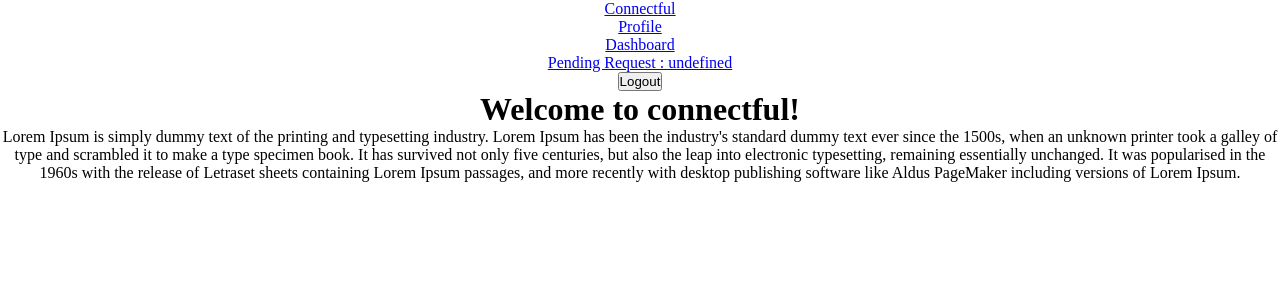
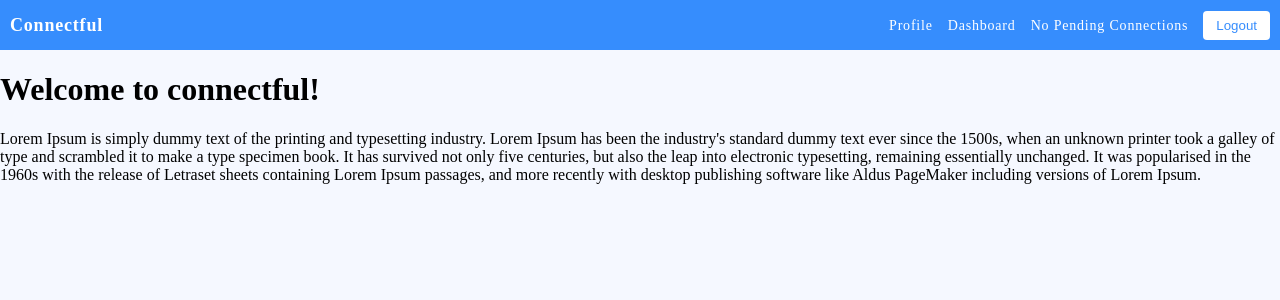
Before and after one commit to RShuken/Capstone-client, a React (Create React App) app: page / in a window 1280 px wide. Shown: the top 300 px of the page. Built offline with nearby package versions, Linux system fonts and the light colour scheme; no server answers; sample sign-in values are in the browser's storage.

Commit message:
refacotred how I was passing context and state, fixed count of pending request and other things

```diff
--- a/src/App/App.css
+++ b/src/App/App.css
@@ -1,32 +1,66 @@
-
-.App {
-  --custom-font: Roboto, -apple-system, BlinkMacSystemFont, "Segoe UI", "Roboto", "Oxygen",
-    "Ubuntu", "Cantarell", "Fira Sans", "Droid Sans", "Helvetica Neue",
+html,
+body {
+  --custom-font: Roboto, -apple-system, BlinkMacSystemFont, 'Segoe UI', 'Roboto',
+    'Oxygen', 'Ubuntu', 'Cantarell', 'Fira Sans', 'Droid Sans', 'Helvetica Neue',
     sans-serif;
   min-height: 100vh;
+  margin: 0;
+  padding: 0;
+  background: #f5f8ff;
 }
 
-.App__nav {
-  background-color: #0b1b32;
-  color: #fff;
-  overflow: auto;
+button {
+  display: inline-block;
+  font-weight: 400;
+  color: white;
+  text-align: center;
+  text-decoration: none;
+  vertical-align: middle;
+  cursor: pointer;
+  border: 1px solid transparent;
+  padding: 0.375rem 0.75rem;
+  border-radius: 0.25rem;
+  background: #368dfd;
 }
 
-.App__header {
-  background-color: #0b1f3a;
-  color: #bdbdbd;
-  font-family: var(--custom-font);
-  padding-left: 16px;
-  padding-top: 32px;
-  text-shadow: 2px 1px 2px black;
+.btn-light {
+  color: #368dfd;
+  background: white;
 }
 
-.App__header a {
-  color: #bdbdbd;
+.connection-panel {
+  display: flex;
 }
 
-.App__main {
-  background-color: white;
-  height: calc(100vh - 120px);
-  overflow: auto;
+.connection-panel .users-list {
+  list-style: none;
+  margin: 0;
+  padding: 0;
+  flex-basis: 30%;
+  min-width: 30%;
 }
+
+.connection_box {
+  background: white;
+  margin-bottom: 10px;
+  border-radius: 15px;
+  padding: 10px;
+  letter-spacing: 0.8px;
+}
+
+.connection_box h2 {
+  font-size: 15px;
+  margin: 0 0 7px 0;
+}
+
+.connection_box h3 {
+  font-size: 13px;
+  margin: 0 0 7px 0;
+  color: #5f5f5f;
+}
+
+.connection_box p {
+  font-size: 13px;
+  margin: 0 0 3px 0;
+  color: #5f5f5f;
+}
--- a/src/App/App.js
+++ b/src/App/App.js
@@ -1,34 +1,36 @@
-import React, { Component } from "react";
-import { Route, Link } from "react-router-dom";
-import { Router, Switch } from "react-router";
-import { createBrowserHistory } from "history";
-import Header from "../components/Header";
-import Registration from "../pages/Registration";
-import Login from "../pages/Login";
-import HomePage from "../pages/HomePage";
-import Dashboard from "../pages/Dashboard";
-import PrivateRoute from "../components/PrivateRoute";
-import Context from "../ApiContext";
-import config from "../config";
-import "./App.css";
-import Profile from "../pages/Profile";
-import About from "../pages/About";
-import Connect from "../pages/Connect";
-import EditProfile from "../pages/EditProfile";
+import React, { Component } from 'react';
+import { Route, Link } from 'react-router-dom';
+import { Router, Switch } from 'react-router';
+import { createBrowserHistory } from 'history';
+import Header from '../components/Header';
+import Registration from '../pages/Registration';
+import Login from '../pages/Login';
+import HomePage from '../pages/HomePage';
+import Dashboard from '../pages/Dashboard';
+import PrivateRoute from '../components/PrivateRoute';
+import Context from '../ApiContext';
+import config from '../config';
+import './App.css';
+import Profile from '../pages/Profile';
+import About from '../pages/About';
+import Connect from '../pages/Connect';
+import EditProfile from '../pages/EditProfile';
 import ConnectMessage from '../pages/ConnnectMessage';
 
 const history = createBrowserHistory();
 
+// refractor the methods out of the state
 class App extends Component {
   state = {
     currentUser: {},
     currentUsersConnections: [],
     currentUserProfile: {},
     getUserAuthInfo: () => {
-      const user = JSON.parse(sessionStorage.getItem("currentUser")) || {};
+      const user = JSON.parse(sessionStorage.getItem('currentUser')) || {};
       return user;
     },
     users: [],
+    pendingConnectionCount: 0,
     user_profiles: [],
     user_connections: [],
     addUser: () => {},
@@ -37,17 +39,14 @@ class App extends Component {
     deleteUser: () => {},
     deleteProfile: () => {},
     deleteConnection: () => {},
-    updateUser: (currentUser) => {
-      this.setState({ ...this.state, currentUser });
-    },
     updateProfile: () => {},
     updateConnection: () => {},
   };
 
   componentDidMount() {
-    if (sessionStorage.getItem("currentUser")) {
-      const user = JSON.parse(sessionStorage.getItem("currentUser")) || {};
-      this.state.updateUser(user);
+    if (sessionStorage.getItem('currentUser')) {
+      const user = JSON.parse(sessionStorage.getItem('currentUser')) || {};
+      this.updateUser(user);
     }
 
     Promise.all([fetch(`${config.API_ENDPOINT}/api/public`)])
@@ -56,16 +55,55 @@ class App extends Component {
         return Promise.all([usersRes.json()]);
       })
       .then(([users]) => {
-        this.setState({ users });
+        const list = users.filter(
+          (user) => user.id !== this.state.currentUser.id
+        );
+        this.setState({ users: list });
       })
       .catch((error) => {
         console.error({ error });
       });
   }
 
+  updateUser = (currentUser) => {
+    this.setState({ currentUser: currentUser });
+  };
+
+  updateCount = () => {
+    fetch(`${config.API_ENDPOINT}/api/connections/count`, {
+      method: 'GET',
+      headers: {
+        authorization: this.state.currentUser.accessToken,
+        'user-id': this.state.currentUser.id,
+        'Content-Type': 'application/json',
+      },
+    })
+      .then((data) => data.json())
+      .then((resp) => {
+        this.setState({
+          pendingConnectionCount: resp.count,
+        });
+      })
+      .catch((err) => console.log(err));
+  };
+
+  componentDidUpdate(nextProps, nextState) {
+    if (
+      this.state.currentUser.accessToken !== nextState.currentUser.accessToken
+    ) {
+      this.updateCount();
+    }
+  }
+
   render() {
     return (
-      <Context.Provider value={this.state}>
+      <Context.Provider
+        value={{
+          updateUser: this.updateUser,
+          updateCount: this.updateCount,
+          ...this.state,
+        }}
+      >
         <div className='App'>
           <Header />
           <Router history={history}>
--- a/src/components/DashboardCards/Card/index.js
+++ b/src/components/DashboardCards/Card/index.js
@@ -1,73 +1,35 @@
 import React, { useContext, useState } from 'react';
-import { useHistory } from 'react-router-dom';
-import config from '../../../config';
 import ApiContext from '../../../ApiContext';
 
-
-
-const Card = ({ stateUsers }) => {
-  const [stateToggled, setToggled] = useState(false);
-  const history = useHistory();
-  const { currentUser } = useContext(ApiContext);
-  const { accessToken, id } = currentUser;
-  const userId = currentUser.id;
-
-
-
-  const createConnection = (connectionId) => {
-    console.log(
-      'the connect button has been clicked, and this is the user'
-    );
-    const data = { user_id: userId, connection_id: connectionId, match_status: 'pending' };
-    fetch(`${config.API_ENDPOINT}/api/connections/`, {
-      method: 'POST',
-      headers: {
-        authorization: accessToken,
-        'user-id': id,
-        'Content-Type': 'application/json',
-      },
-      body: JSON.stringify(data),
-    }).then((res) => res.json())
-      .then((data) => {
-      history.push({
-        pathname: '/connect_message',
-        state: { connectionId: data.id, userConnectionId: connectionId, userId: userId },
-      });
-    });
-  };
-
+const Card = ({ cardUser, setOpenProfile, openProfile, createConnection }) => {
   return (
     <>
-      <div className='connection_box' key={stateUsers.id}>
-        <h2>{stateUsers.name}</h2>
-        <h3>{stateUsers.is_mentor ? 'MENTOR' : 'STUDENT'}</h3>
-        <p>{stateUsers.job_title}</p>
-        <p>{stateUsers.open_sessions} mentor sessions available this week</p>
+      <li className='connection_box' key={cardUser.id}>
+        <h2>{cardUser.name}</h2>
+        <h3>{cardUser.is_mentor ? 'MENTOR' : 'STUDENT'}</h3>
+        <p>{cardUser.job_title}</p>
+        <p>{cardUser.open_sessions} mentor sessions available this week</p>
         <label htmlFor='connect_btn'>
-          <button id='connect_btn' onClick={() => createConnection(stateUsers.id)}> Connect </button>
+          <button
+            id='connect_btn'
+            onClick={() => createConnection(cardUser.id)}
+          >
+            {' '}
+            Connect{' '}
+          </button>
         </label>
         <label htmlFor='full_profile_btn'>
           <button
-            onClick={() => setToggled(!stateToggled)}
+            onClick={() => {
+              const collapse = openProfile.id === cardUser.id ? {} : cardUser;
+              setOpenProfile(collapse);
+            }}
             id='full_profile_btn'
           >
-            {stateToggled ? 'Collapse' : 'Full Profile'}
+            {openProfile.id === cardUser.id ? 'Collapse' : 'Full Profile'}
           </button>
         </label>
-      </div>
-      {stateToggled ? (
-        <div className='full_profile_box'>
-          <h2>{stateUsers.name}'s Profile</h2>
-          <p>{stateUsers.job_title}</p>
-          <h2>{stateUsers.job_company}</h2>
-          <p>Location: {stateUsers.location}</p>
-          <h2>{stateUsers.job_description}</h2>
-          <label htmlFor='profile_connect_btn'>
-            <button id='profile_connect_btn' onClick={() => createConnection(stateUsers.id)}> Connect </button>
-          </label>
-          <p>1 mentor session available this week</p>
-        </div>
-      ) : null}
+      </li>
     </>
   );
 };
--- a/src/components/DashboardCards/index.js
+++ b/src/components/DashboardCards/index.js
@@ -1,30 +1,48 @@
-import React, { useContext, useState, useEffect } from "react";
-import Context from "../../ApiContext";
-import config from "../../config";
-import Card from "./Card";
+import React, { useContext, useState } from 'react';
+import Context from '../../ApiContext';
+import Card from './Card';
+import { useHistory } from 'react-router-dom';
+import config from '../../config';
 
 const DashboardCards = () => {
-  const [hasError, setErrors] = useState(false);
-  const [stateUsers, setUsers] = useState({});
-
-  async function fetchData() {
-    const res = await fetch(`${config.API_ENDPOINT}/api/public_mentors`);
-    res
-      .json()
-      .then((res) => setUsers(res))
-      .catch((err) => setErrors(err));
-  }
-
-  useEffect(() => {
-    fetchData();
-  }, []);
-
   const { users } = useContext(Context);
   const { currentUser } = useContext(Context);
+  const history = useHistory();
+  const { accessToken, id } = currentUser;
+  const userId = currentUser.id;
+  const [openProfile, setOpenProfile] = useState({});
 
+  const createConnection = (connectionId) => {
+    console.log('the connect button has been clicked, and this is the user');
+    const data = {
+      user_id: userId,
+      connection_id: connectionId,
+      match_status: 'pending',
+    };
+    fetch(`${config.API_ENDPOINT}/api/connections/`, {
+      method: 'POST',
+      headers: {
+        authorization: accessToken,
+        'user-id': id,
+        'Content-Type': 'application/json',
+      },
+      body: JSON.stringify(data),
+    })
+      .then((res) => res.json())
+      .then((data) => {
+        history.push({
+          pathname: '/connect_message',
+          state: {
+            connectionId: data.id,
+            userConnectionId: connectionId,
+            userId: userId,
+          },
+        });
+      });
+  };
   //this is the user card pulling from the currentUser data from login
-  const userCard = (
-    <div className="user_box" key={currentUser.id}>
+  const CurrentUserStatus = () => (
+    <div className='notice' key={currentUser.id}>
       <h2>{currentUser.name}</h2>
       <p>
         You have booked {currentUser.open_sessions} sessions out of 3 available
@@ -33,16 +51,44 @@ const DashboardCards = () => {
     </div>
   );
 
-  //this is the mentor card that gets mapped through to make the card list of mentors
-  const mentorCards = users.map((stateUsers) => (
-    <Card stateUsers={stateUsers} />
-  ));
-
   return (
-    <>
-      {userCard}
-      {mentorCards}
-    </>
+    <section className='page'>
+      <CurrentUserStatus />
+      <div className='connection-panel'>
+        <ul className='users-list'>
+          {users.map((cardUser) => (
+            <Card
+              setOpenProfile={(profile) => {
+                setOpenProfile(profile);
+              }}
+              createConnection={createConnection}
+              openProfile={openProfile}
+              cardUser={cardUser}
+            />
+          ))}
+        </ul>
+        <div className='user-profile'>
+          {openProfile.id ? (
+            <div className='full_profile_box'>
+              <h2>{openProfile.name}'s Profile</h2>
+              <p>{openProfile.job_title}</p>
+              <h2>{openProfile.job_company}</h2>
+              <p>Location: {openProfile.location}</p>
+              <h2>{openProfile.job_description}</h2>
+              <button
+                id='profile_connect_btn'
+                onClick={() => createConnection(openProfile.id)}
+                aria-label='Click to connect with this user'
+              >
+                {' '}
+                Connect{' '}
+              </button>
+              <p>1 mentor session available this week</p>
+            </div>
+          ) : null}
+        </div>
+      </div>
+    </section>
   );
 };
 
--- a/src/components/Header/index.js
+++ b/src/components/Header/index.js
@@ -1,36 +1,5 @@
-import React, { useContext, useState, useEffect } from 'react';
+import React, { useContext } from 'react';
 import ApiContext from '../../ApiContext';
-import config from '../../config';
-
-
-
-function Header() {
-  const currentUser = useContext(ApiContext).getUserAuthInfo();
-  const [count, setCount] = useState([{}]);
-  const { accessToken, id } = currentUser;
-  const [hasError, setErrors] = useState(false);
-
-  const fetchCountConnectionRequests = () => {
-    fetch(`${config.API_ENDPOINT}/api/connections/count`, {
-      method: 'GET',
-      headers: {
-        authorization: accessToken,
-        'user-id': id,
-        'Content-Type': 'application/json',
-      },
-    })
-      .then((data) => data.json())
-      .then((resp) => {
-        setCount(resp);
-      })
-      .catch((err) => setErrors(err));
-  };
-
-  useEffect(() => {
-    if (accessToken) {
-      fetchCountConnectionRequests();
-    }
-  }, [accessToken]);
 
 const PublicOptions = () => (
   <>
@@ -46,7 +15,7 @@ function Header() {
   </>
 );
 
-  const PrivateOptions = () => {
+const PrivateOptions = ({ pendingConnectionCount }) => {
   // this is the logout function, it calls the api logout which deletes the user key then it removes it from sessionStorage
   const signMeOut = () => {
     fetch('/logout')
@@ -59,8 +28,6 @@ function Header() {
       });
   };
 
-    console.log('this is the count', count[0].count)
-
   return (
     <>
       <li>
@@ -71,30 +38,36 @@ function Header() {
       </li>
       <li>
         <a href='/connect'>
-            {/* go back and fix this, it would also be good if you have no more connections to forward you to the dashboard page */}
-            {count[0].count !== 0
-              ? `Pending Request : ${count[0].count}`
+          {pendingConnectionCount
+            ? `Pending Request : ${pendingConnectionCount}`
             : 'No Pending Connections'}
         </a>
       </li>
       <li>
-          <button onClick={signMeOut}>Logout</button>
+        <button className='btn-light' onClick={signMeOut}>
+          Logout
+        </button>
       </li>
     </>
   );
 };
 
-
+const Header = () => {
+  const { currentUser, pendingConnectionCount } = useContext(ApiContext);
   return (
     <header className='navbar'>
       <a className='navbar-brand' href='/'>
         Connectful
       </a>
       <ul>
-        {currentUser.accessToken ? <PrivateOptions /> : <PublicOptions />}
+        {currentUser.accessToken ? (
+          <PrivateOptions pendingConnectionCount={pendingConnectionCount} />
+        ) : (
+          <PublicOptions />
+        )}
       </ul>
     </header>
   );
-}
+};
 
 export default Header;
--- a/src/index.css
+++ b/src/index.css
@@ -1,10 +1,64 @@
 * {
   box-sizing: border-box;
-  text-align: center;
+}
+
+.navbar {
+  background-color: #368dfd;
+  display: flex;
+  align-items: center;
+  padding: 10px;
+  height: 50px;
+}
+
+.navbar-brand {
+  flex: 1;
+}
+
+.navbar ul {
+  display: flex;
+  list-style: none;
   margin: 0;
   padding: 0;
+  align-items: center;
 }
 
-body {
+.navbar ul li {
+  margin-left: 15px;
+}
 
+.navbar ul li a {
+  text-decoration: none;
+  color: white;
+  text-transform: capitalize;
+  letter-spacing: 0.8px;
+  font-size: 14px;
 }
+
+.navbar .navbar-brand {
+  font-size: 18px;
+  letter-spacing: 0.8px;
+  color: white;
+  text-decoration: none;
+  font-weight: bold;
+}
+
+.page {
+  padding: 30px;
+}
+
+.page .notice {
+  background-color: #0dcaf0;
+  border-color: #0dcaf0;
+  color: white;
+  border-radius: 10px;
+  opacity: 0.5;
+  padding: 10px 20px;
+}
+
+.page .notice h2 {
+  margin: 0 0 5px 0;
+}
+
+.page .notice p {
+  margin: 0;
+}
--- a/src/pages/Connect/index.js
+++ b/src/pages/Connect/index.js
@@ -2,14 +2,10 @@ import React, { useContext, useState, useEffect } from 'react';
 import ApiContext from '../../ApiContext';
 import config from '../../config';
 
-
-
 const Connect = () => {
-  const [hasError, setErrors] = useState(false);
   const [stateConnection, setConnection] = useState([{}]);
-  const { currentUser } = useContext(ApiContext);
+  const { currentUser, updateCount } = useContext(ApiContext);
   const { accessToken, id } = currentUser;
-
 
   const fetchConnectionRequests = () => {
     fetch(`${config.API_ENDPOINT}/api/connections`, {
@@ -22,7 +18,7 @@ const Connect = () => {
     })
       .then((data) => data.json())
       .then((resp) => setConnection(resp))
-      .catch((err) => setErrors(err));
+      .catch((err) => console.error(err));
   };
 
   useEffect(() => {
@@ -41,10 +37,9 @@ const Connect = () => {
       },
       body: JSON.stringify(data),
     }).then(() => {
+      updateCount();
       fetchConnectionRequests();
-      // insert the function for count from context
     });
-
   };
 
   return stateConnection.map((connection) => (
```
Also changed, not shown: src/pages/Dashboard/index.js (+3 -5 lines), 1 other file (tests, documents, lock files or other folders). Lines whose indentation alone changed are shown as unchanged.
